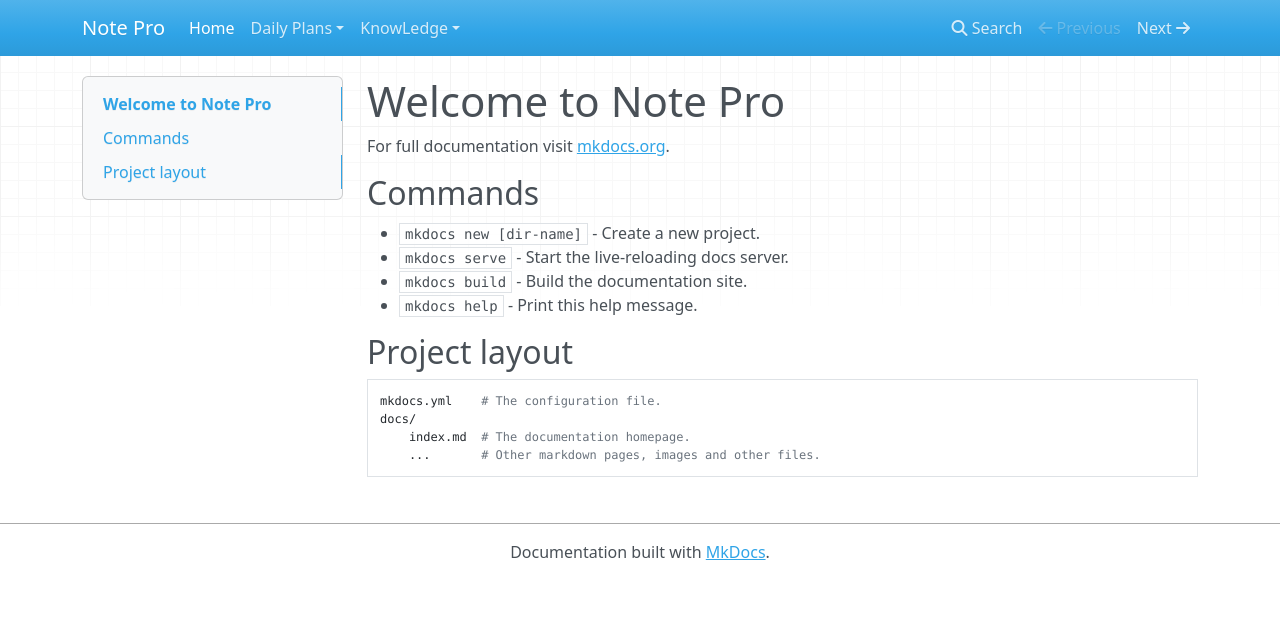
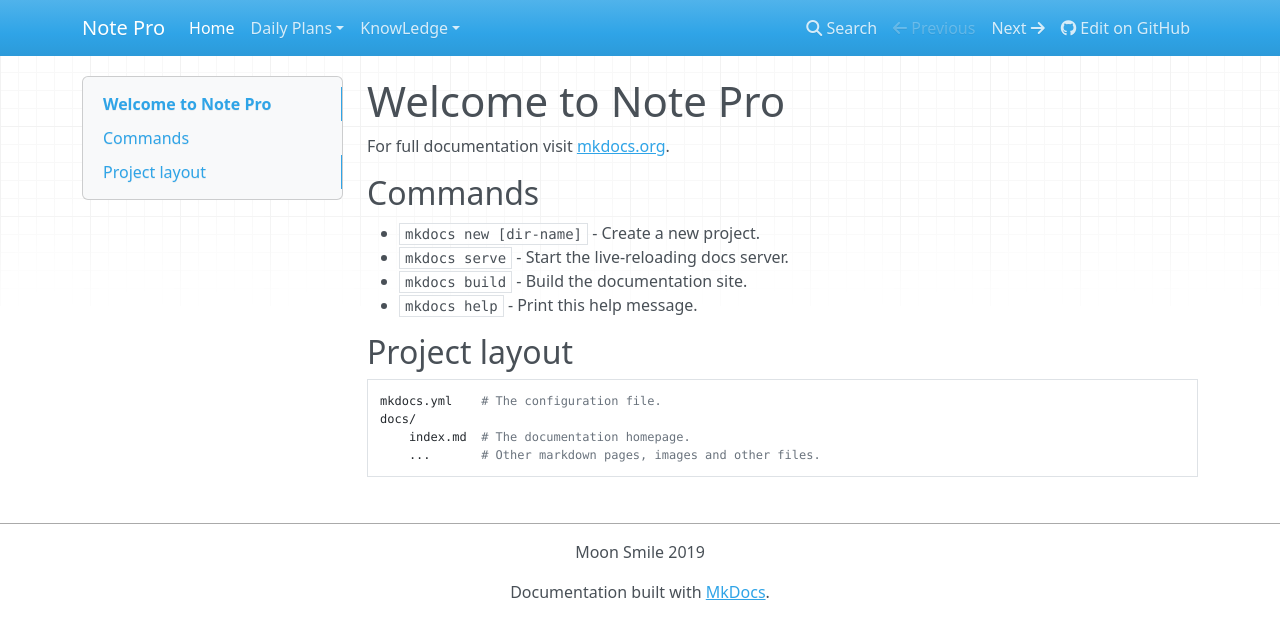
Before and after one commit to MoonSmile1707/NotePro, an MkDocs documentation site: the page built from docs/index.md, in a window 1280 px wide. Shown: the top 639 px of the page. Built offline with MkDocs 1.6.1, drawn with Linux system fonts in a browser that asks for light colours; nearby versions of some CDN libraries; part of the change alters nothing that is shown.

```diff
--- a/mkdocs.yml
+++ b/mkdocs.yml
@@ -1,4 +1,23 @@
+# configuration
 site_name: Note Pro
+# repo
+remote_name: origin
+repo_url: https://github.com/MoonSmile1707/NotePro
+edit_uri: blob/master/docs/
+# search engine viewer
+site_description: "Note Anything and Note Future."
+site_author: "Moon Smile"
+# serch engine
+google_analytics: ['UA-36723568-3', 'mkdocs.org']
+# network
+dev_addr: '0.0.0.0:9091'
+# set languages
+lang:
+    - en
+    - fr
+# copy at footer
+copyright: 'Moon Smile 2019'
+# navigative page
 nav:
   - Home: index.md
   - Daily Plans:
@@ -10,6 +29,16 @@ nav:
       - Web Development:
           - Ruby On Rails:
               - Rails Form Expand: knowledge/web-development/ruby-on-rails/rails-form-expand.md
+# configuration theme
+# extra_css:
+# extra_javascript:
+# extra_templates:
+
 theme:
   name: mkdocs
   custom_dir: notepro_theme
+# extension
+markdown_extensions:
+    - toc:
+        permalink: true
+        separator: '_'
```
